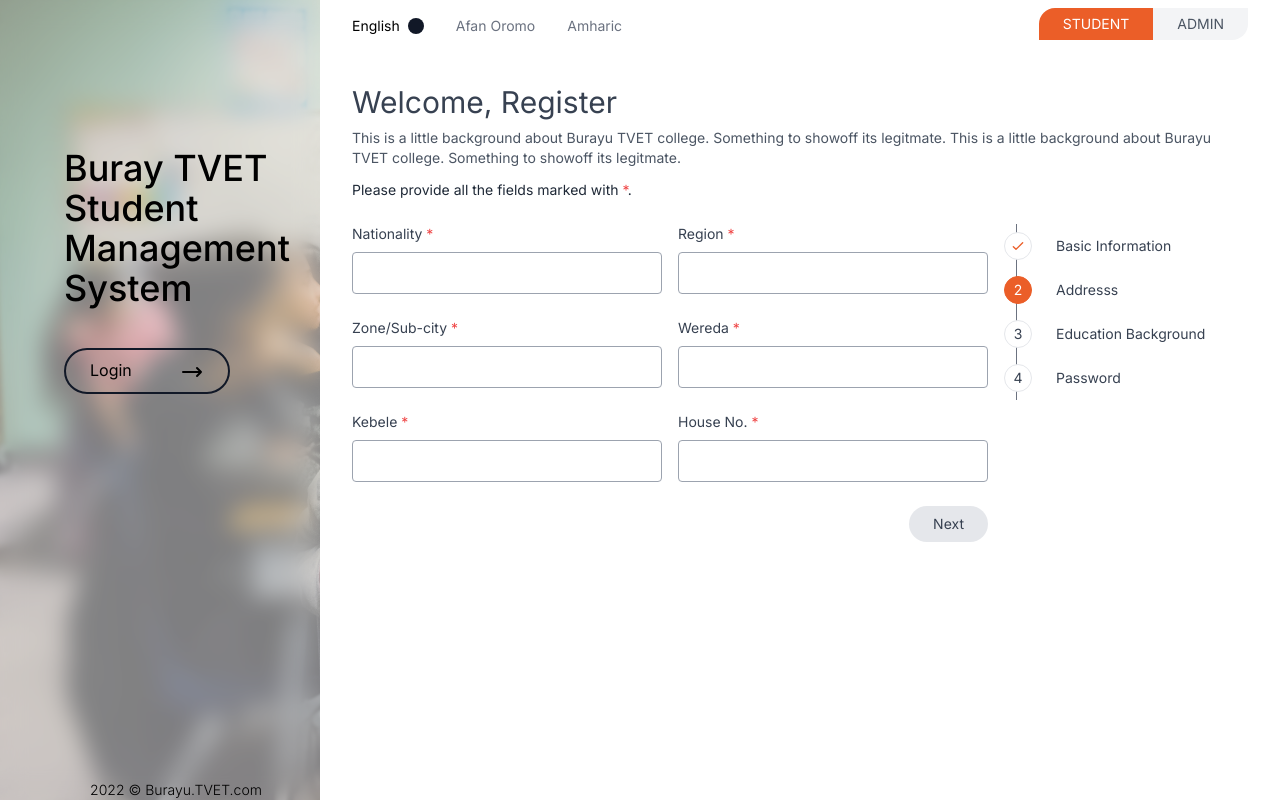
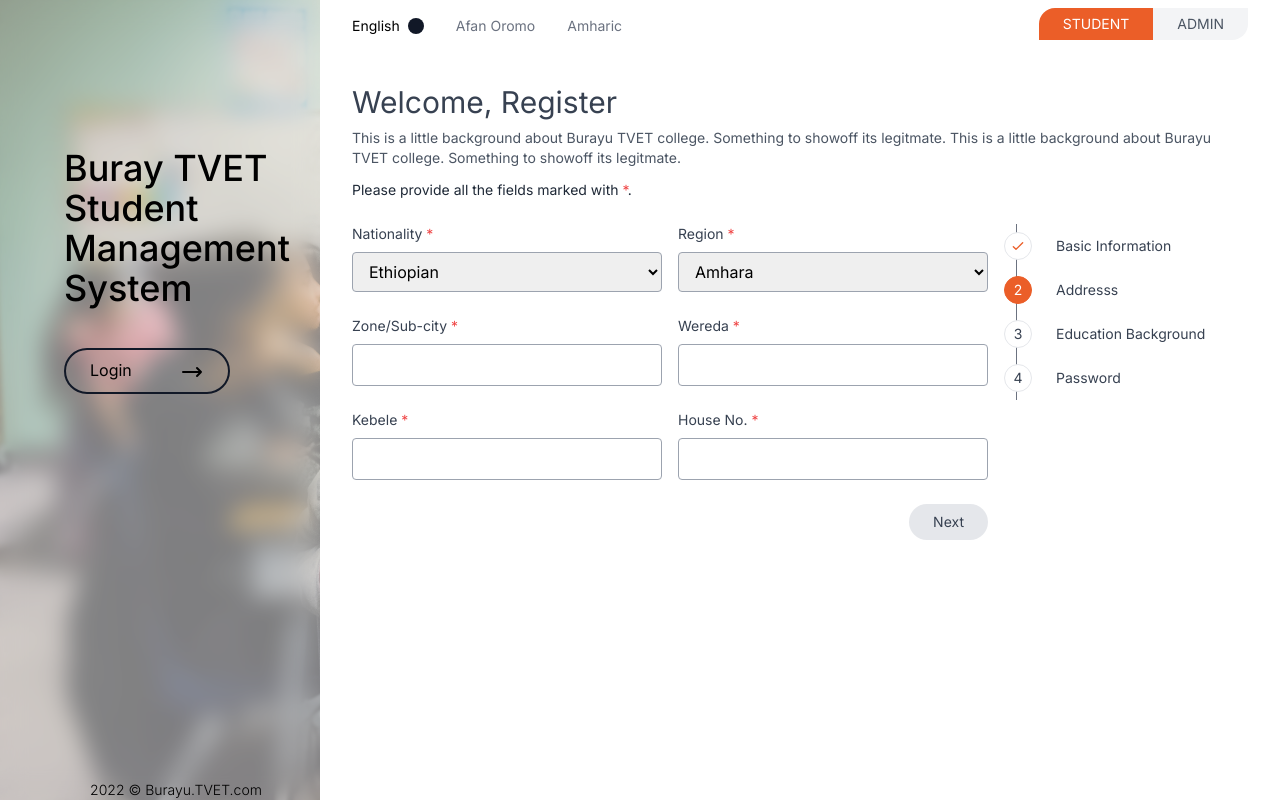
Before and after one commit to dagemtadesse/hiemdall, a React (Create React App) app: page /signup/address in a window 1280 px wide. Built offline with nearby package versions, Linux system fonts and the light colour scheme.

Commit message:
signup form validation :D

```diff
--- a/public/styles.css
+++ b/public/styles.css
@@ -849,12 +849,12 @@ video {
   justify-content: space-between;
 }
 
+.gap-3{
+  gap: 0.75rem;
+}
+
 .gap-4{
   gap: 1rem;
-}
-
-.gap-3{
-  gap: 0.75rem;
 }
 
 .gap-x-4{
@@ -1158,6 +1158,11 @@ video {
 .text-3xl{
   font-size: 1.875rem;
   line-height: 2.25rem;
+}
+
+.text-xs{
+  font-size: 0.75rem;
+  line-height: 1rem;
 }
 
 .text-xl{
--- a/src/components/auth/SignUpInputs.tsx
+++ b/src/components/auth/SignUpInputs.tsx
@@ -10,6 +10,7 @@ type InputParam = {
   className?: string;
   validator: (val: string) => string | undefined;
   field: string;
+  options?: string[];
 };
 
 const SignUpInput = ({
@@ -19,6 +20,7 @@ const SignUpInput = ({
   type,
   validator,
   field,
+  options,
 }: InputParam) => {
   const ref = useRef<HTMLInputElement>(null);
   const ctx = useContext(FormContext);
@@ -43,12 +45,31 @@ const SignUpInput = ({
     }
   }, [isBlurred]);
 
+  useEffect(() => {
+    if (type === "select") {
+      ctx.addData(field, options!.at(0));
+    }
+  }, []);
+
   return (
     <div className={className || ""}>
       <label htmlFor={field} className="block text-gray-700 text-sm">
         {label} {required && <span className="text-red-500">*</span>}
       </label>
 
+      {type === "select" ? (
+        <select
+          id={field}
+          className={inputStyle}
+          onChange={(e) => ctx.addData(field, e.target.value)}
+        >
+          {options!.map((option, index) => (
+            <option key={index} value={option}>
+              {option}
+            </option>
+          ))}
+        </select>
+      ) : (
         <input
           type={type}
           id={field}
@@ -57,9 +78,10 @@ const SignUpInput = ({
           onBlur={() => setIsBlurred(true)}
           onFocus={() => setIsBlurred(false)}
         />
+      )}
 
       {error && (
-        <p className="text-red-600 text-sm py-1 px-3 flex gap-3">
+        <p className="text-red-600 text-xs py-1 px-3 flex gap-3">
           <WarningIcon /> {error}
         </p>
       )}
--- a/src/components/auth/SubmitButton.tsx
+++ b/src/components/auth/SubmitButton.tsx
@@ -1,16 +1,17 @@
 import classNames from "classnames";
 import React from "react";
+import { Link } from "react-router-dom";
 
-const SubmitButton = ({ isActive, label }: { isActive: boolean, label: string }) => {
+const SubmitButton = ({ isActive, label, dest }: { isActive: boolean, label: string, dest: string }) => {
   const style = classNames({
-    "px-6 py-2 text-sm rounded-full block ml-auto": true,
+    "px-6 py-2 text-sm rounded-full": true,
     "bg-primaryOrange text-white": isActive,
     "bg-gray-200 text-gray-700": !isActive,
   });
 
   return (
-    <div className="md:col-span-2  mb-4">
-      <button className={style}>{label}</button>
+    <div className="md:col-span-2  mb-4 flex justify-end">
+      <Link to={isActive ? dest : "#"} className={style} >{label}</Link>
     </div>
   );
 };
--- a/src/pages/AddressPage.tsx
+++ b/src/pages/AddressPage.tsx
@@ -1,42 +1,63 @@
-import React from "react";
+import React, { useContext, useEffect } from "react";
+import SignUpInput from "../components/auth/SignUpInputs";
 import SubmitButton from "../components/auth/SubmitButton";
-import Input from "../components/ui/Inputs";
+import { FormContext } from "../store/FormContext";
+import notEmptyValidator from "../validators";
 
 export default function AddressPage() {
+  const form = useContext(FormContext);
+
+  useEffect(() => {
+    form.addFields(['zone', 'wereda', 'kebele', 'houseNo'])
+  }, [])
+
   return (
     <form className="grid grid-cols-2 grow gap-x-4 gap-y-6">
-      <Input
+      <SignUpInput
         label="Nationality"
-        id="nationality_input"
+        field="nationality"
+        type="select"
+        required={true}
+        options={["Ethiopian"]}
+        validator={(value) => value}
+      />
+      <SignUpInput
+        label="Region"
+        field="region"
+        type="select"
+        required={true}
+        options={["Amhara", "Oromiya", "Afar", "Tigray"]}
+        validator={(value) => value}
+      />
+      <SignUpInput
+        label="Zone/Sub-city"
+        field="zone"
         type="text"
         required={true}
+        validator={notEmptyValidator('zone/sub-city')}
       />
-      <Input label="Region" id="region" type="text" required={true} />
-      <Input
-        label="Zone/Sub-city"
-        id="nationality_input"
+      <SignUpInput
+        label="Wereda"
+        field="wereda"
         type="text"
         required={true}
+        validator={notEmptyValidator('Wereda')}
       />
-      <Input
-        label="Wereda"
-        id="nationality_input"
+      <SignUpInput
+        label="Kebele"
+        field="kebele"
         type="text"
         required={true}
+        validator={notEmptyValidator('kebele')}
       />
-      <Input
-        label="Kebele"
-        id="nationality_input"
+      <SignUpInput
+        label="House No."
+        field="houseNo"
         type="text"
         required={true}
+        validator={notEmptyValidator('House no.')}
       />
-      <Input
-        label="House No."
-        id="nationality_input"
-        type="text"
-        required={true}
-      />
-      <SubmitButton isActive={false} label="Next" />
+      <SubmitButton isActive={!(form.invalidFields.size)} label="Next" dest="/signup/edu_background"/>
     </form>
   );
 }
--- a/src/pages/BasicInfoPage.tsx
+++ b/src/pages/BasicInfoPage.tsx
@@ -2,16 +2,17 @@ import React, { useContext, useEffect, useReducer, useState } from "react";
 import SignUpInput from "../components/auth/SignUpInputs";
 import SubmitButton from "../components/auth/SubmitButton";
 import { FormContext } from "../store/FormContext";
+import { DOBValidator, emailValidator, fullNameValidator, phoneValidator } from "../validators";
 
 
 const BasicInfoPage = () => {
   const ctx = useContext(FormContext);
 
   useEffect(() => {
-    ctx.addFields(['name', 'phone', 'email', 'sex', 'birthDate'])
+    ctx.addFields(['name', 'phone', 'email',  'birthDate'])
   }, [])
 
-  const formIsValid = !(ctx.invalidFields.size)
+  const formIsValid = !(ctx.invalidFields.size);
 
   return (
     <form className="grid md:grid-cols-2 grow gap-x-4 gap-y-4">
@@ -20,7 +21,7 @@ const BasicInfoPage = () => {
         field="name"
         type="text"
         required={true}
-        validator={(value) => value}
+        validator={fullNameValidator}
       />
 
       <SignUpInput
@@ -28,7 +29,7 @@ const BasicInfoPage = () => {
         field="phone"
         type="phone"
         required={true}
-        validator={(value) => value}
+        validator={phoneValidator}
       />
 
       <SignUpInput
@@ -36,13 +37,14 @@ const BasicInfoPage = () => {
         field="email"
         type="email"
         required={false}
-        validator={(value) => value}
+        validator={emailValidator}
       />
 
       <SignUpInput
         label="Sex"
         field="sex"
-        type="email"
+        type="select"
+        options={["Male", "Female"]}
         required={true}
         validator={(value) => value}
       />
@@ -52,10 +54,10 @@ const BasicInfoPage = () => {
         field="birthDate"
         type="date"
         required={true}
-        validator={(value) => value}
+        validator={DOBValidator}
       />
 
-      <SubmitButton isActive={formIsValid} label="Next" />
+      <SubmitButton isActive={formIsValid} label="Next" dest="/signup/address"/>
     </form>
   );
 };
--- a/src/pages/CreatePasswordPage.tsx
+++ b/src/pages/CreatePasswordPage.tsx
@@ -1,25 +1,35 @@
-import React from "react";
+import React, { useContext, useEffect } from "react";
+import SignUpInput from "../components/auth/SignUpInputs";
 import SubmitButton from "../components/auth/SubmitButton";
-import Input from "../components/ui/Inputs";
+import { FormContext } from "../store/FormContext";
+import { confirmPasswordValidator, passwordValidator } from "../validators";
 
 export default function CreatePasswordPage() {
+  const form = useContext(FormContext);
+
+  useEffect(() => {
+    form.addFields(['password', 'confirmPassword'])
+  }, [])
+
   return (
     <form className="grow gap-x-4 gap-y-6">
-      <Input
+      <SignUpInput
         label="Password"
-        id="telephone_input"
-        type="phone"
+        field="password"
+        type="password"
         required={true}
         className="max-w-sm"
+        validator={passwordValidator}
       />
-      <Input
+      <SignUpInput
         className="mt-6 max-w-sm"
         label="Confirm Password"
-        id="telephone_input"
-        type="phone"
+        field="confirmPassword"
+        type="password"
         required={true}
+        validator={confirmPasswordValidator.bind(null, form.data.password)}
       />
-      <SubmitButton isActive={false} label="Next" />
+      <SubmitButton isActive={!(form.invalidFields.size)} label="Next" dest="" />
     </form>
   );
 }
--- a/src/pages/EducationalBackgroundPage.tsx
+++ b/src/pages/EducationalBackgroundPage.tsx
@@ -1,17 +1,22 @@
-import React from "react";
+import React, { useContext } from "react";
+import SignUpInput from "../components/auth/SignUpInputs";
 import SubmitButton from "../components/auth/SubmitButton";
-import Input from "../components/ui/Inputs";
+import { FormContext } from "../store/FormContext";
 
 export default function EducationalBackgroundPage() {
+  const form = useContext(FormContext);
+
   return (
     <form className="grid grid-cols-2 grow gap-x-4 gap-y-6">
-      <Input
+      <SignUpInput
         label="TVET Departments/Programs"
-        id="nationality_input"
-        type="text"
+        field="nationality_input"
+        type="select"
+        options={[]}
         required={true}
+        validator={value => value}
       />
-      <SubmitButton isActive={false} label="Next" />
+      <SubmitButton isActive={!(form.invalidFields.size)} label="Next" dest="/signup/password"/>
     </form>
   );
 }
--- /dev/null
+++ b/src/validators.ts
@@ -0,0 +1,60 @@
+import validator from "validator";
+
+type ErrMsg = string | undefined;
+
+export function emailValidator(val: string): ErrMsg {
+    if (!validator.isEmpty(val) && !validator.isEmail(val)) {
+        return "Please provide a valid Email address."
+    }
+}
+
+export function phoneValidator(val: string): ErrMsg {
+    if (validator.isEmpty(val, { ignore_whitespace: true })) {
+        return `Please provide a Phone number.`;
+    }
+
+    if (!validator.isMobilePhone(val)) {
+        return "Please provide a valid Phone number."
+    }
+}
+
+export function DOBValidator(val: string): ErrMsg {
+    if (validator.isEmpty(val, { ignore_whitespace: true })) {
+        return `Please provide your date of birth`;
+    }
+
+    if (!validator.isDate(val)) {
+        return "Please provide a valid date of birth."
+    }
+}
+
+export function fullNameValidator(val: string): ErrMsg {
+    if (validator.isEmpty(val, { ignore_whitespace: true })) {
+        return 'Please provide your full name';
+    }
+
+    // if (!validator.isAlpha(val)) return 'Please provide a valid full name'
+}
+
+export default function notEmptyValidator(field: string): (val: string) => ErrMsg {
+    return (val) => {
+        if (validator.isEmpty(val, { ignore_whitespace: true })) {
+            return `Please provide a valid ${field}.`;
+        }
+    }
+}
+
+export function passwordValidator(val: string): ErrMsg {
+    if (!validator.isStrongPassword(val, { minUppercase: 0 }))
+        return "The password must be atleast 8 characters and must contain atleast 1 number and 1 symbol";
+}
+
+export function confirmPasswordValidator(passwd: string, val: string,) {
+    if (validator.isEmpty(val, { ignore_whitespace: true })) {
+        return `Please confirm the previous password.`;
+    }
+
+    if (val != passwd) {
+        return 'The two passwords doesn\'t match';
+    }
+}
```
Lines whose indentation alone changed are shown as unchanged.
